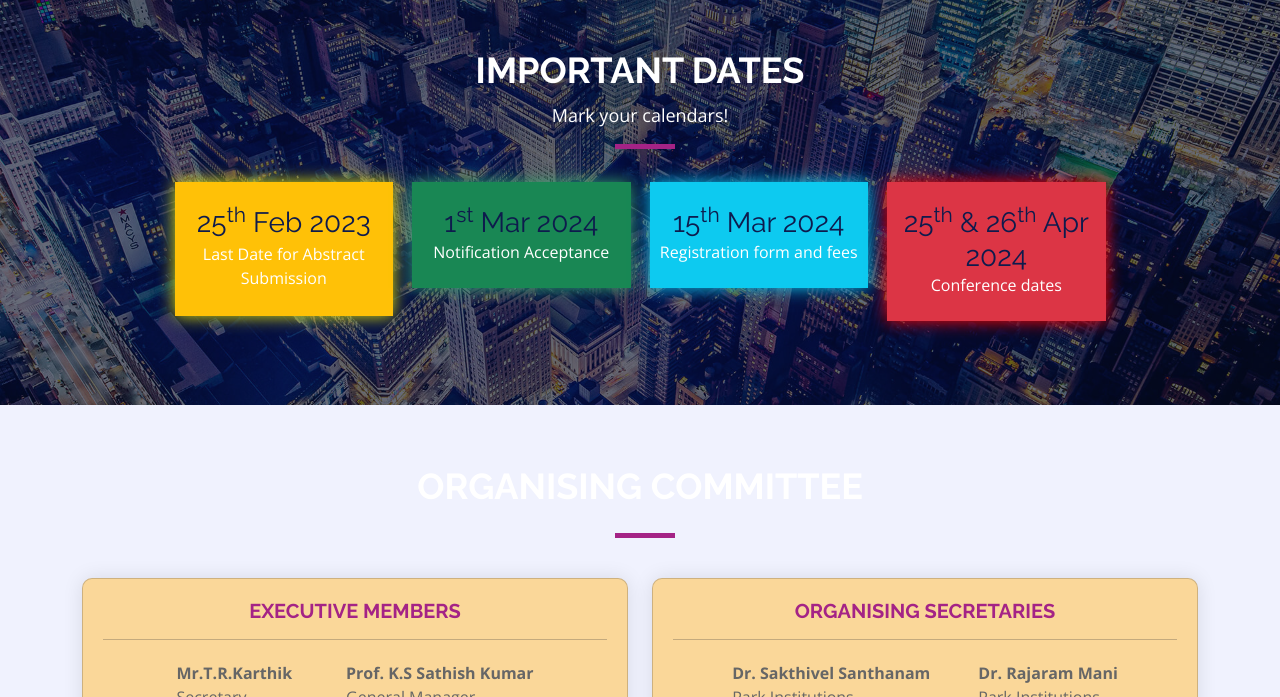
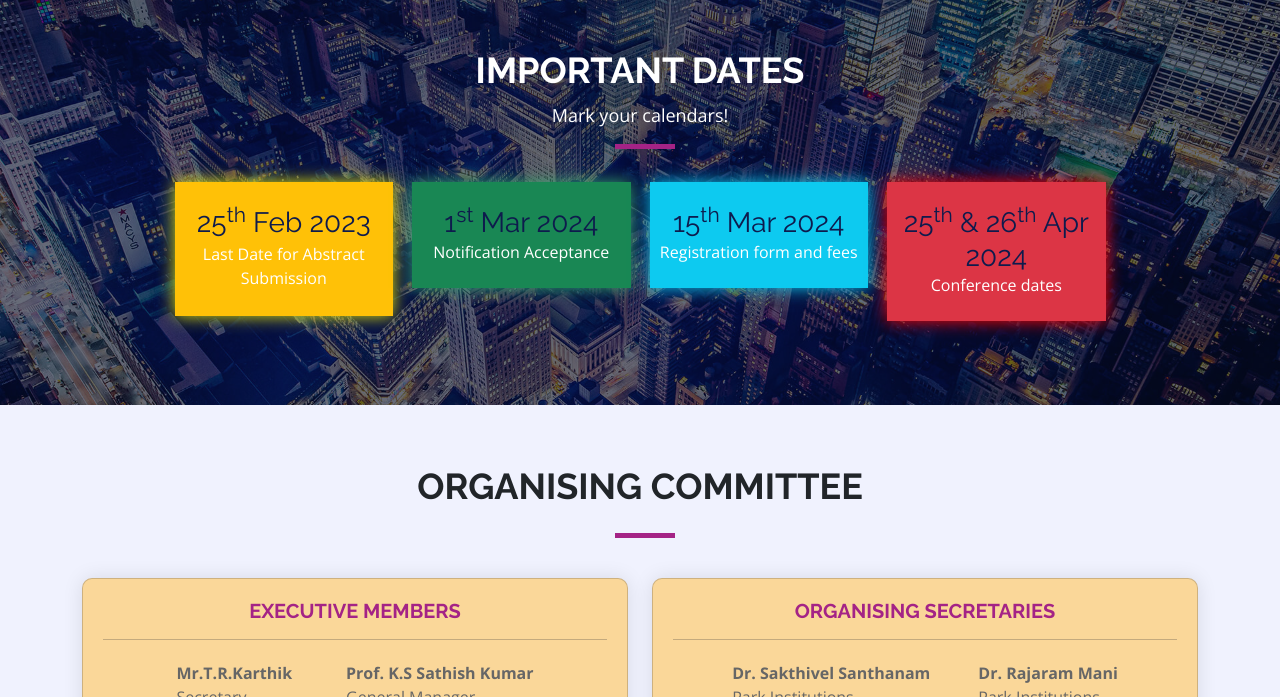
Before and after one commit to jothiswaranoh/conference, a PHP site: page / in a window 1280 px wide. Shown: the part 5803-6500 px from the top of the page. Run offline with PHP 8.4, Linux system fonts and the light colour scheme; data that the repository does not hold is empty; style sheets or scripts are compiled from the project's sources.

Commit message:
[CO-1] changes with readme.md

```diff
--- a/_partials/_organizers.php
+++ b/_partials/_organizers.php
@@ -3,7 +3,7 @@
     <div class="container" data-aos="fade-up">
 
         <div class="section-header ">
-            <h2 class="section-title ">Organising Committee</h2>
+            <h2 class="section-title text-dark ">Organising Committee</h2>
         </div>
 
         <div class="row">
```
Also changed, not shown: readme.md (added).
